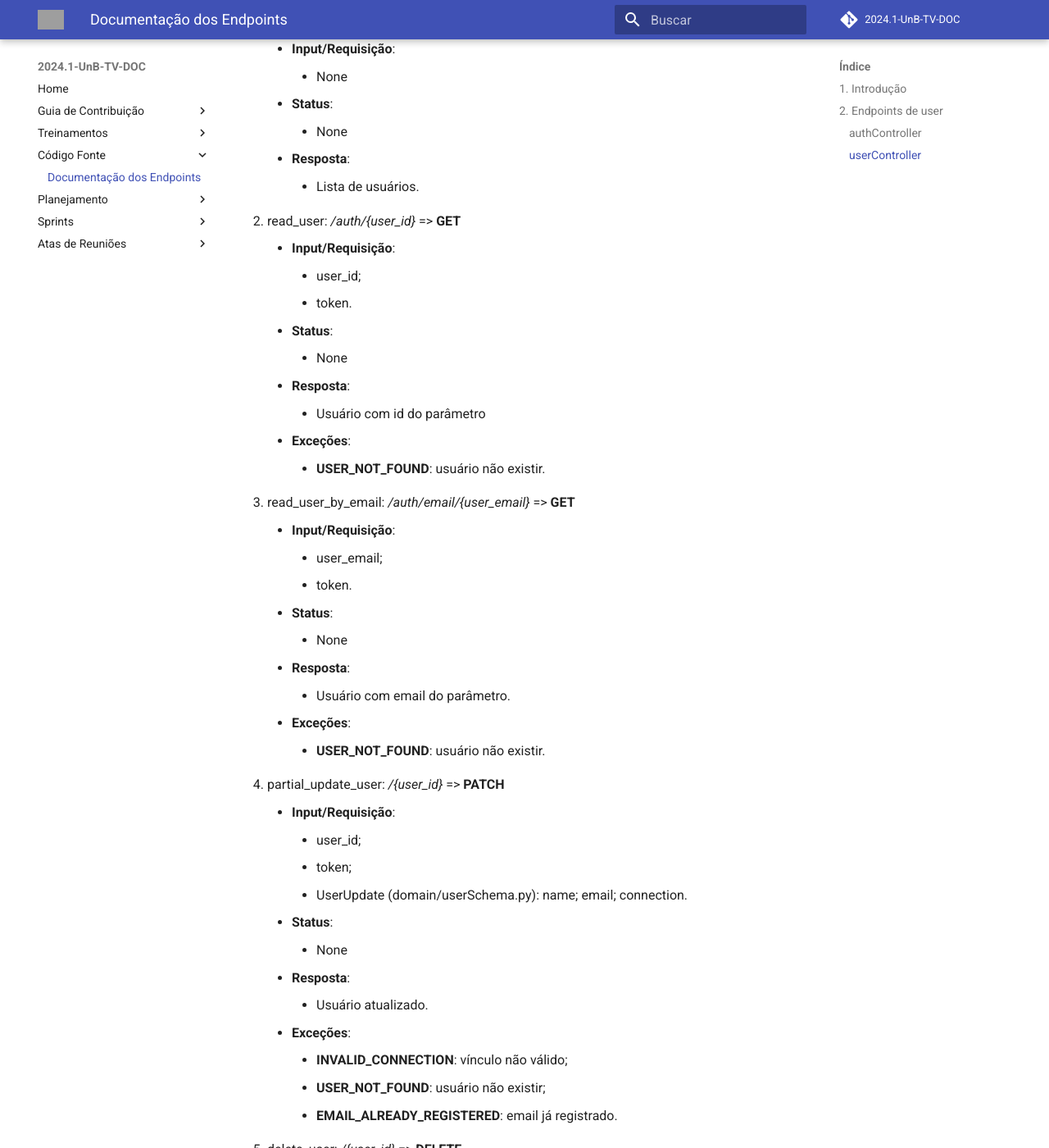
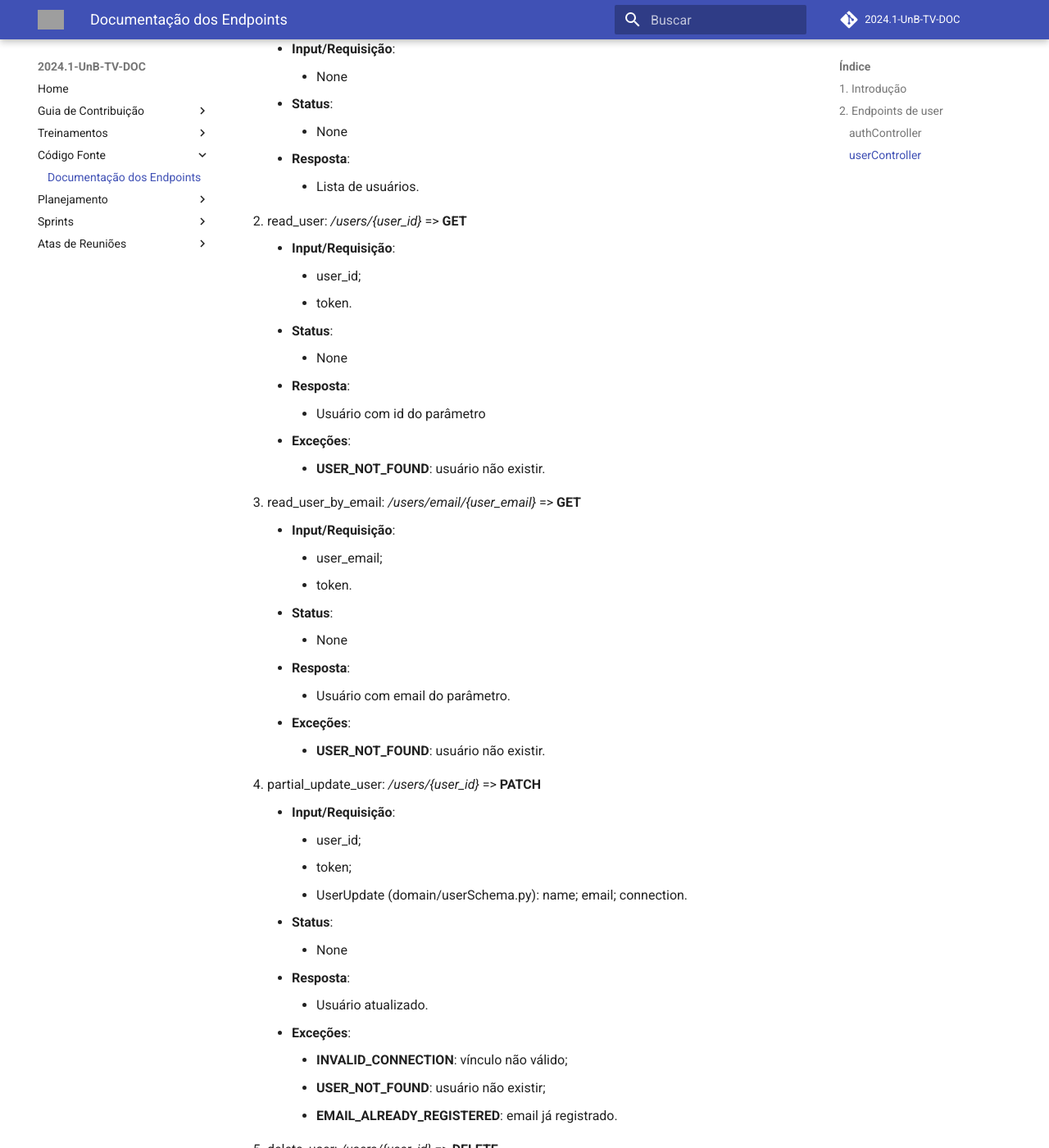
Before and after one commit to fga-eps-mds/2024.1-UnB-TV-DOC, an MkDocs documentation site: the page built from docs/codigo/endpoints.md, in a window 1280 px wide and 1400 px high, scrolled down 3990 px. Shown: the whole window at 82% size. Built offline with MkDocs 1.6.1 and Material for MkDocs 9.7.7, drawn with Linux system fonts in a browser that asks for light colours; comment, search, counter and statistics services are not loaded; some of the changed text lies outside the part shown; grey boxes are pictures that could not be loaded.

Commit message:
correcao do endpoint

```diff
--- a/docs/codigo/endpoints.md
+++ b/docs/codigo/endpoints.md
@@ -129,7 +129,7 @@ Esse documento apresenta a documentação de cada um dos endpoints do código fo
     - **Resposta**:
         - Lista de usuários.
 
-2. read_user: */auth/{user_id}* => **GET**
+2. read_user: */users/{user_id}* => **GET**
     - **Input/Requisição**:
         - user_id;
         - token.
@@ -140,7 +140,7 @@ Esse documento apresenta a documentação de cada um dos endpoints do código fo
     - **Exceções**:
         - **USER_NOT_FOUND**: usuário não existir.
 
-3. read_user_by_email: */auth/email/{user_email}* => **GET**
+3. read_user_by_email: */users/email/{user_email}* => **GET**
     - **Input/Requisição**:
         - user_email;
         - token.
@@ -151,7 +151,7 @@ Esse documento apresenta a documentação de cada um dos endpoints do código fo
     - **Exceções**:
         - **USER_NOT_FOUND**: usuário não existir.
 
-4. partial_update_user: */{user_id}* => **PATCH**
+4. partial_update_user: */users/{user_id}* => **PATCH**
     - **Input/Requisição**:
         - user_id;
         - token;
@@ -165,7 +165,7 @@ Esse documento apresenta a documentação de cada um dos endpoints do código fo
         - **USER_NOT_FOUND**: usuário não existir;
         - **EMAIL_ALREADY_REGISTERED**: email já registrado.
 
-5. delete_user: */{user_id}* => **DELETE**
+5. delete_user: */users/{user_id}* => **DELETE**
     - **Input/Requisição**:
         - user_id;
         - token.
@@ -176,7 +176,7 @@ Esse documento apresenta a documentação de cada um dos endpoints do código fo
     - **Exceções**:
         - **USER_NOT_FOUND**: usuário não existir.
 
-6. update_role: */role/{user_id}* => **PATCH**
+6. update_role: */users/role/{user_id}* => **PATCH**
     - **Input/Requisição**:
         - user_id;
         - token.
```
